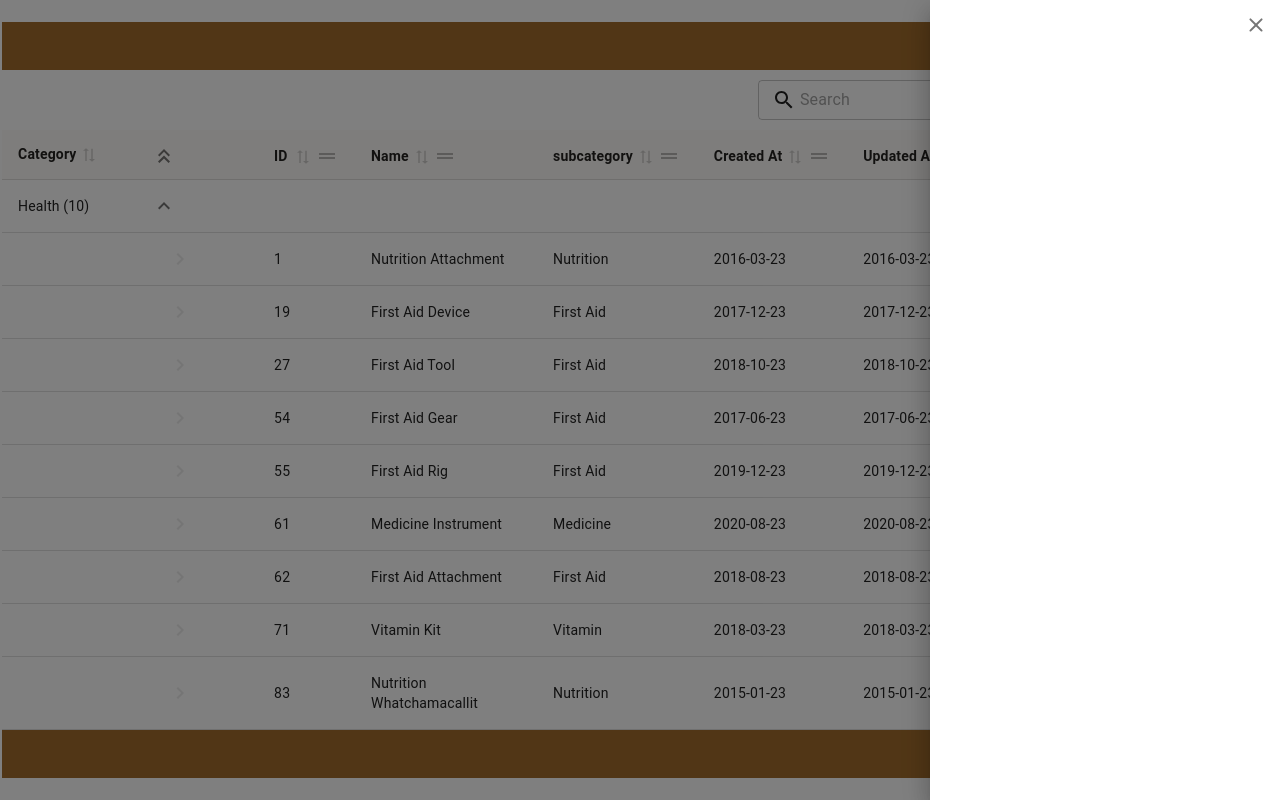
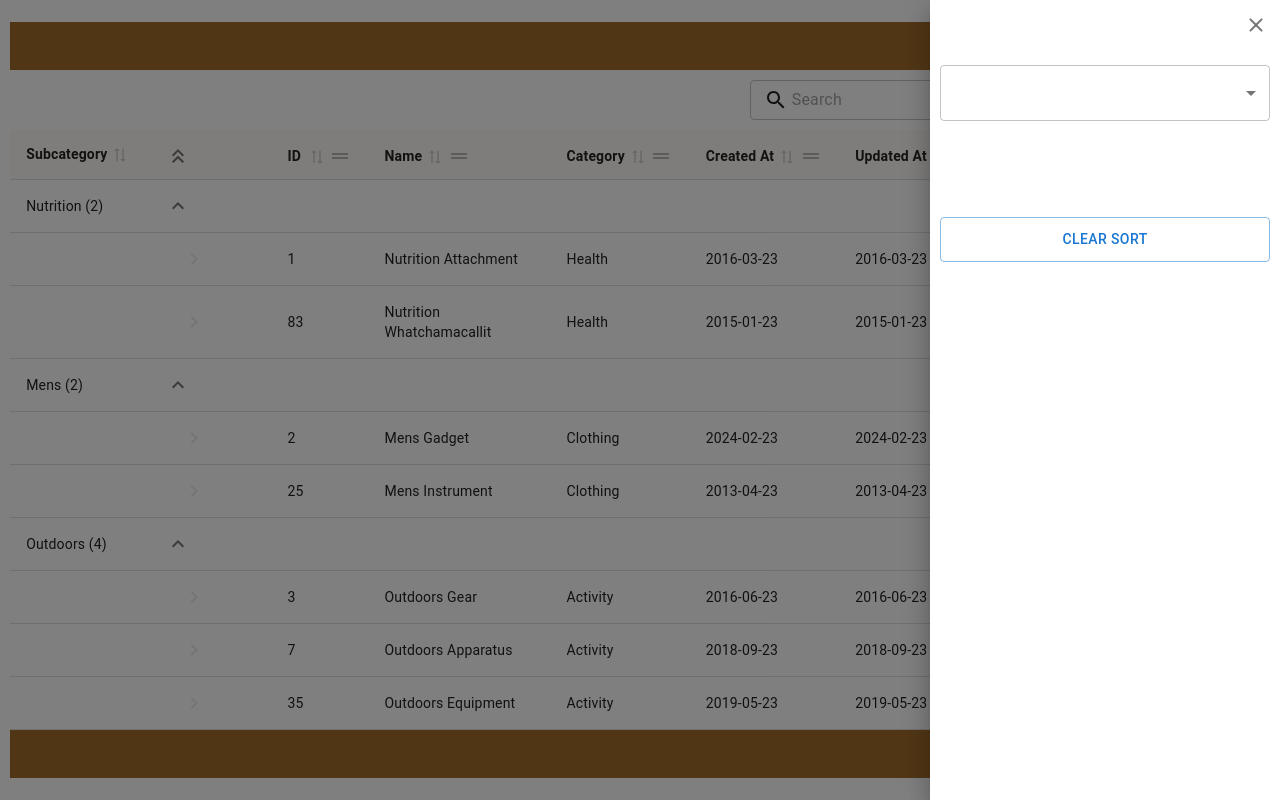
Before and after one commit to techtobit/React-TanStack-MaterialUI-Table-Reunion, a React (Vite) app: page / in a window 1280 px wide. Built offline with nearby package versions, Linux system fonts and the light colour scheme.

Commit message:
CreateGrouping initial setup done

```diff
--- a/src/Components/CreateGroups.jsx
+++ b/src/Components/CreateGroups.jsx
@@ -1,11 +1,39 @@
-import React from 'react';
+import { Button, FormControl, InputLabel, MenuItem, NativeSelect, Select, Stack, TextField } from '@mui/material';
+import React, { useState } from 'react';
 
-const CreateGroups = () => {
-    return (
-        <div>
+const CreateGroups = ({table}) => {
+  const [colHeaderName, setColHeaderName] = useState('');
 
-        </div>
-    );
+  const handleChange = (event) => {
+    setColHeaderName(event.target.value);
+  };
+
+  const handleClearGrouping = () => {
+    setColHeaderName('')
+  }
+  console.log('clear', colHeaderName, table);
+
+  return (
+    <>
+      <FormControl fullWidth>
+        <Select
+          labelId="demo-simple-select-label"
+          id="demo-simple-select"
+          value={colHeaderName}
+          onChange={handleChange}
+        >
+          <MenuItem value={'Category'}>Category</MenuItem>
+          <MenuItem value={'Subcategory'}>Subcategory</MenuItem>
+        </Select>
+      </FormControl>
+
+      <Stack  paddingTop={12}>
+      <Button sx={{ height: '45px' }} variant="outlined"
+      onClick={handleClearGrouping}
+        >Clear sort</Button>
+      </Stack>
+    </>
+  );
 };
 
 export default CreateGroups;
--- a/src/TableHook.jsx
+++ b/src/TableHook.jsx
@@ -24,7 +24,7 @@ const TableHook = () => {
       },
       {
         accessorKey: 'subcategory',
-        header: 'subcategory',
+        header: 'Subcategory',
         size: 100,
       },
       {
--- a/src/utility/useMaterialTableHook.jsx
+++ b/src/utility/useMaterialTableHook.jsx
@@ -17,7 +17,7 @@ export default function useMaterialTableHook() {
       showGlobalFilter: true,
       enableGlobalFilterModes: true,
       sorting:[],
-      grouping: ['category'],
+      grouping: ['subcategory'],
       expanded: true,
     },
 
```
